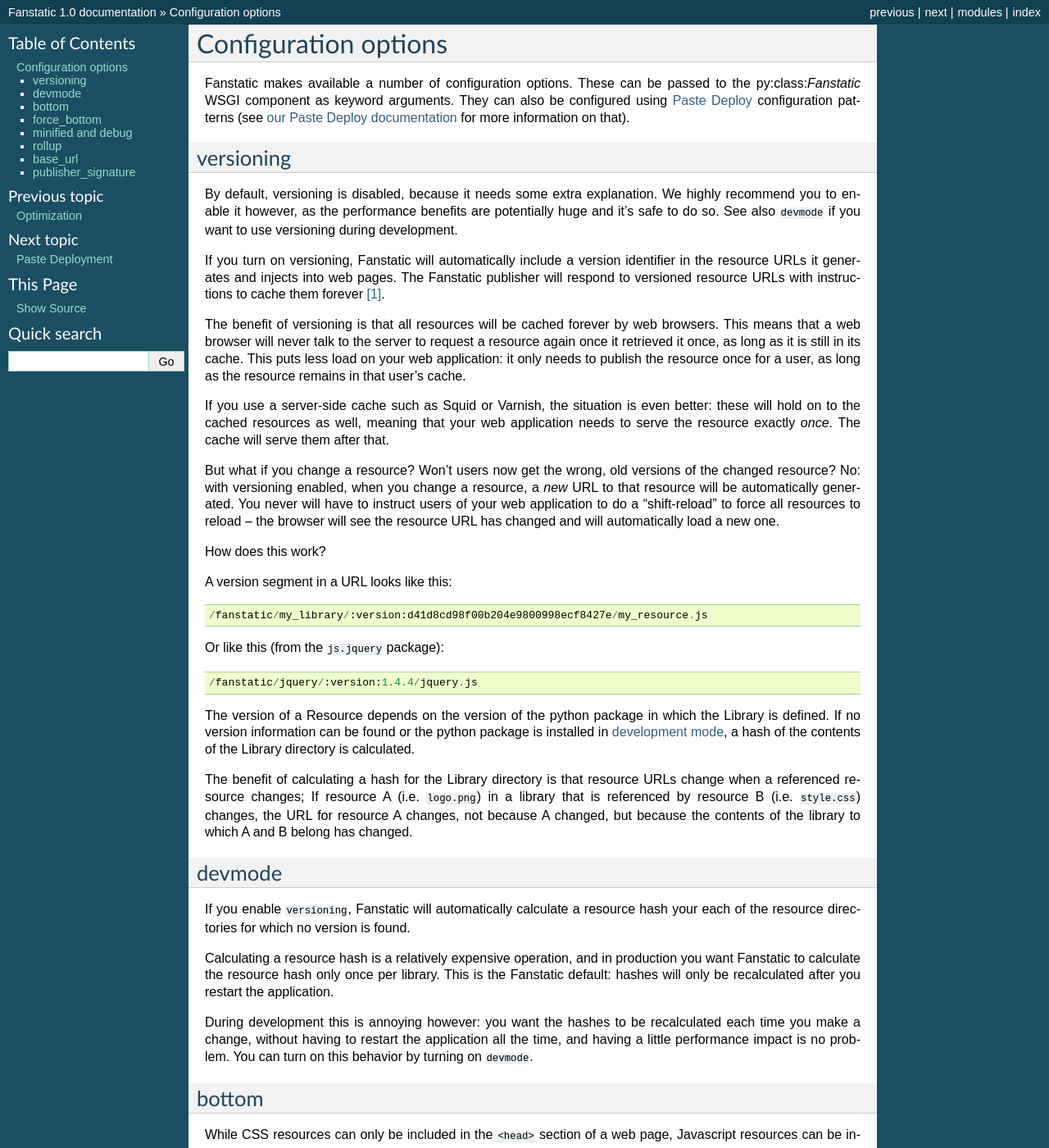
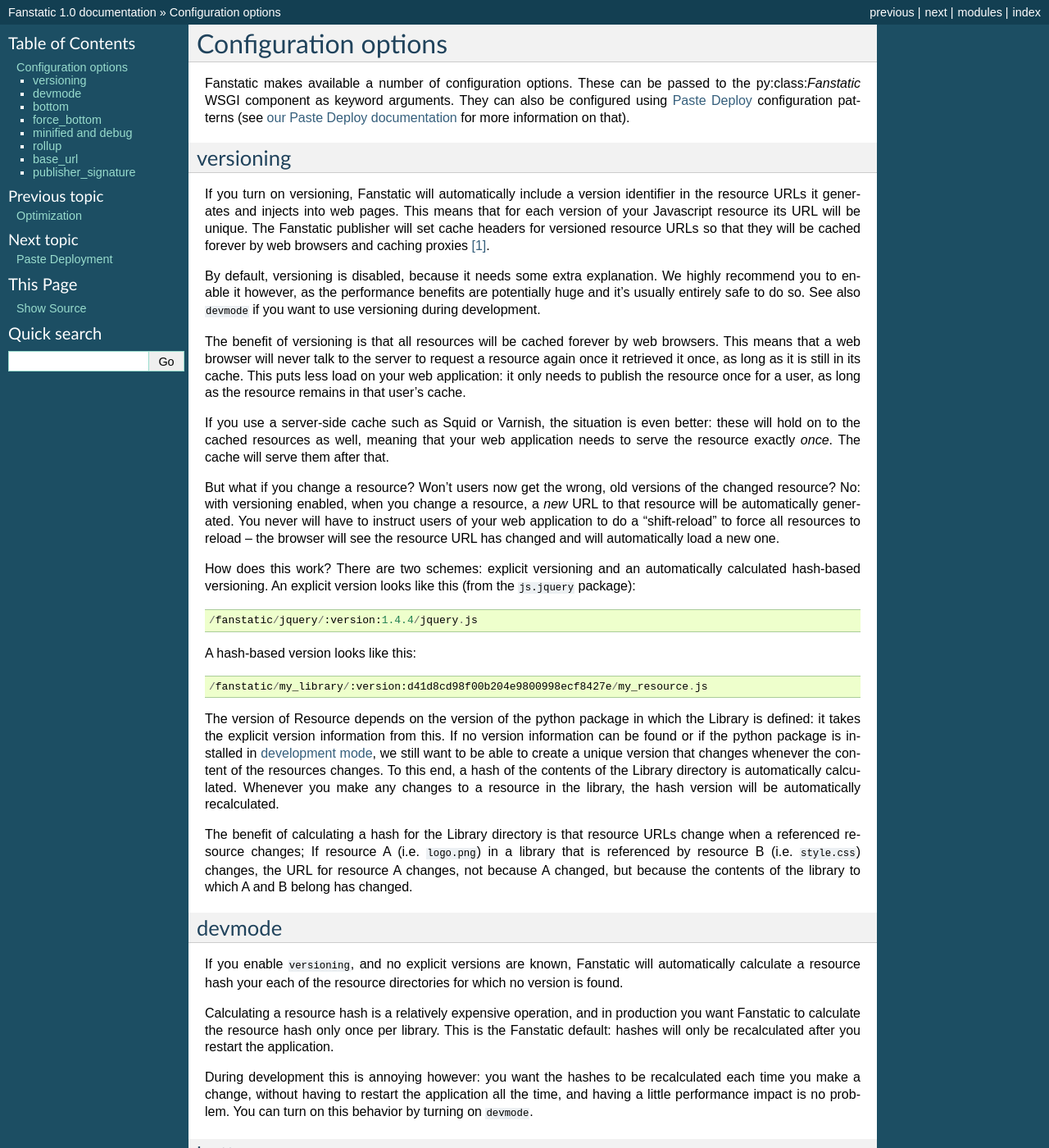
Before and after one commit to zopefoundation/fanstatic, a Sphinx documentation site: the page built from doc/configuration.rst, in a window 1280 px wide and 1400 px high. Shown: the whole window at 82% size. Built offline with Sphinx 7.4.7, drawn with Linux system fonts in a browser that asks for light colours; cross-references to code outside the pages are shown as plain code.

Commit message:
A few tweaks.

```diff
--- a/doc/configuration.rst
+++ b/doc/configuration.rst
@@ -14,22 +14,25 @@
 versioning
 ----------
 
-By default, versioning is disabled, because it needs some extra explanation.
-We highly recommend you to enable it however, as the performance
-benefits are potentially huge and it's safe to do so. See also
-``devmode`` if you want to use versioning during development.
+If you turn on versioning, Fanstatic will automatically include a
+version identifier in the resource URLs it generates and injects into
+web pages. This means that for each version of your Javascript
+resource its URL will be unique. The Fanstatic publisher will set
+cache headers for versioned resource URLs so that they will be cached
+forever by web browsers and caching proxies [#well]_.
 
-If you turn on versioning, Fanstatic will automatically include a version
-identifier in the resource URLs it generates and injects into web pages.
-The Fanstatic publisher will respond to versioned resource URLs with
-instructions to cache them forever [#well]_.
+By default, versioning is disabled, because it needs some extra
+explanation.  We highly recommend you to enable it however, as the
+performance benefits are potentially huge and it's usually entirely
+safe to do so. See also ``devmode`` if you want to use versioning
+during development.
 
-The benefit of versioning is that all resources will be cached forever by web
-browsers. This means that a web browser will never talk to the server
-to request a resource again once it retrieved it once, as long as it
-is still in its cache. This puts less load on your web application: it
-only needs to publish the resource once for a user, as long as the
-resource remains in that user's cache.
+The benefit of versioning is that all resources will be cached forever
+by web browsers. This means that a web browser will never talk to the
+server to request a resource again once it retrieved it once, as long
+as it is still in its cache. This puts less load on your web
+application: it only needs to publish the resource once for a user, as
+long as the resource remains in that user's cache.
 
 If you use a server-side cache such as Squid or Varnish, the situation
 is even better: these will hold on to the cached resources as well,
@@ -44,35 +47,41 @@
 the browser will see the resource URL has changed and will
 automatically load a new one.
 
-How does this work?
+How does this work? There are two schemes: explicit versioning and an
+automatically calculated hash-based versioning. An explicit version
+looks like this (from the :pypi:`js.jquery` package)::
 
-A version segment in a URL looks like this::
+  /fanstatic/jquery/:version:1.4.4/jquery.js
+
+A hash-based version looks like this::
 
   /fanstatic/my_library/:version:d41d8cd98f00b204e9800998ecf8427e/my_resource.js
 
-Or like this (from the :pypi:`js.jquery` package)::
+The version of Resource depends on the version of the python package
+in which the Library is defined: it takes the explicit version
+information from this. If no version information can be found or if
+the python package is installed in `development mode`_, we still want
+to be able to create a unique version that changes whenever the
+content of the resources changes. To this end, a hash of the contents
+of the Library directory is automatically calculated. Whenever you
+make any changes to a resource in the library, the hash version will
+be automatically recalculated.
 
-  /fanstatic/jquery/:version:1.4.4/jquery.js
-
-The version of a Resource depends on the version of the python package in which the
-Library is defined. If no version information can be found or the python package is
-installed in `development mode`_, a hash of the contents of the Library directory is
-calculated.
-
-The benefit of calculating a hash for the Library directory is that resource
-URLs change when a referenced resource changes; If resource A (i.e. ``logo.png``)
-in a library that is referenced by resource B (i.e. ``style.css``) changes, the
-URL for resource A changes, not because A changed, but because the contents of the
-library to which A and B belong has changed.
+The benefit of calculating a hash for the Library directory is that
+resource URLs change when a referenced resource changes; If resource A
+(i.e. ``logo.png``) in a library that is referenced by resource B
+(i.e. ``style.css``) changes, the URL for resource A changes, not
+because A changed, but because the contents of the library to which A
+and B belong has changed.
 
 .. _`development mode`: http://peak.telecommunity.com/DevCenter/setuptools#develop
 
 devmode
 -------
 
-If you enable ``versioning``, Fanstatic will automatically calculate a
-resource hash your each of the resource directories for which no version
-is found.
+If you enable ``versioning``, and no explicit versions are known,
+Fanstatic will automatically calculate a resource hash your each of
+the resource directories for which no version is found.
 
 Calculating a resource hash is a relatively expensive operation, and
 in production you want Fanstatic to calculate the resource hash only
```
